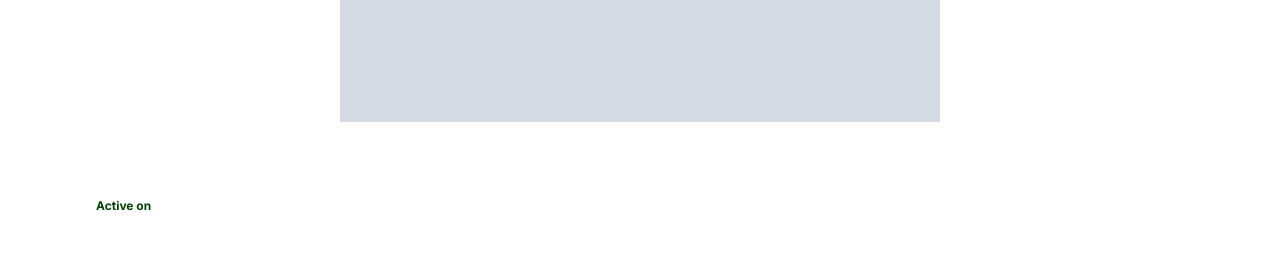
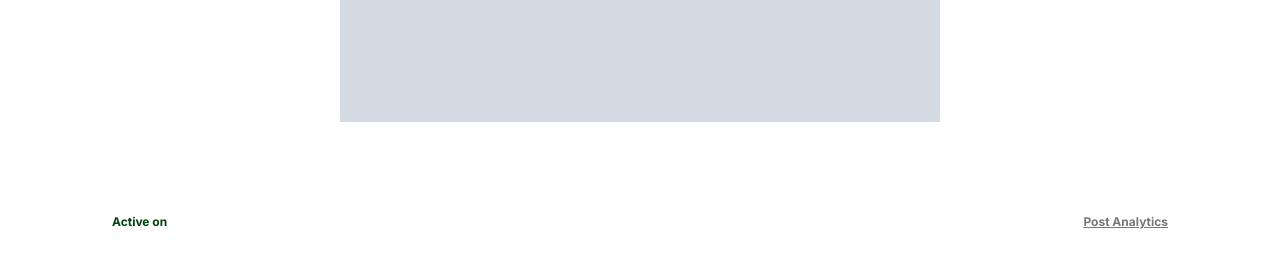
Before and after one commit to SlickCanCode/PostPilot_Demo, a Flask app: template templates/index.html in a window 1280 px wide. Shown: the part 1436-1699 px from the top of the page. Before the commit the page ends 1647 px from the top, so only its background shows below. Run offline with Flask 3, Linux system fonts and the light colour scheme; the template is opened without the code that fills it: most values are stand-ins (such as "Sample title", 1, 10 or a date in 2020); grey boxes marked "Sample" are stand-in pictures; parts of the project's set-up code (start-up, migrations or seed data) failed here and were passed over.

Commit message:
Major Changes, Bugs Fixed

```diff
--- a/services/postService.py
+++ b/services/postService.py
@@ -9,7 +9,6 @@ from sqlalchemy.exc import IntegrityError, SQLAlchemyError
 
 
 def schedule_post(caption, image, time_scheduled, platforms,post_id=None):
-    print(Post.__table__)
     if not image or image == [None] or image == ['']:
         image = None
     if post_id:
--- a/static/styles.css
+++ b/static/styles.css
@@ -167,6 +167,7 @@ body{
   max-height: max-content;
   overflow: hidden;
   margin: 0 auto;
+  padding-bottom: 1rem;
 }
 
 .post-image {
@@ -209,7 +210,21 @@ body{
     font-size: 12px;
     color: #004309;
     font-weight: bold;
-    padding-left: 1rem;
+    padding-left: 2rem;
+    padding-bottom: 1rem;
+    display: inline-block;
+}
+.post-ana{
+    float: right;
+    font-size: 12px;
+    font-weight: bold;
+    color: #b2b2b2;
+    padding-right: 2rem;
+}
+.post-ana a {
+      color: #777777;
+      cursor: not-allowed;
+      pointer-events: none;
 }
 
 .preview-video{
@@ -306,7 +321,7 @@ body{
   margin-bottom: 1rem;
 }
 .pending-posts .post-caption {
-     max-width: 150px;
+     max-width: 130px;
     min-width: 100px;
   padding: 0;
 }
--- a/templates/index.html
+++ b/templates/index.html
@@ -23,7 +23,7 @@
             <h1>Hello {{userDetails.username}}</h1>
             </div>
             <div class="image-heroitem">
-                <img src="/static/assets/Group 1.svg" alt="">
+                <img src="{{ url_for('static', filename='assets/Group 1.svg') }}" alt="">
             </div>
             <div class="footer heroitem">
                 <p>Welcome to PostPilot!<br>Consistency made simple</p>
@@ -49,7 +49,7 @@
                                 <img class="post-image" src="{{ post.image[0] }}" alt="Post image">
                             {% endif %}
                             {% else %}
-                            <img  class="post-image" src="/static/uploads/ppLogo.png" alt="">
+                            <img  class="post-image" src="{{ url_for('static', filename='assets/ppLogo.png')}}" alt="">
                         {% endif %}
                         </div>
 
@@ -147,7 +147,7 @@
 
     {% else %}
       <div class="media-item">
-        <img class="post-image" src="{{ i }}" alt="Image Not Found!">
+        <img class="post-image" src="{{ i }}" alt="Error loading this image">
       </div>
     {% endif %}
 
@@ -164,6 +164,7 @@
                 {% endfor %}
 
                 </p>
+                <p class="post-ana"><a href="">Post Analytics</a></p>
             </li>
             {% endfor %}
         </ul>
```
Also changed, not shown: static/index.js (+43 -21 lines), templates/scheduler.html (+7 -8 lines).
